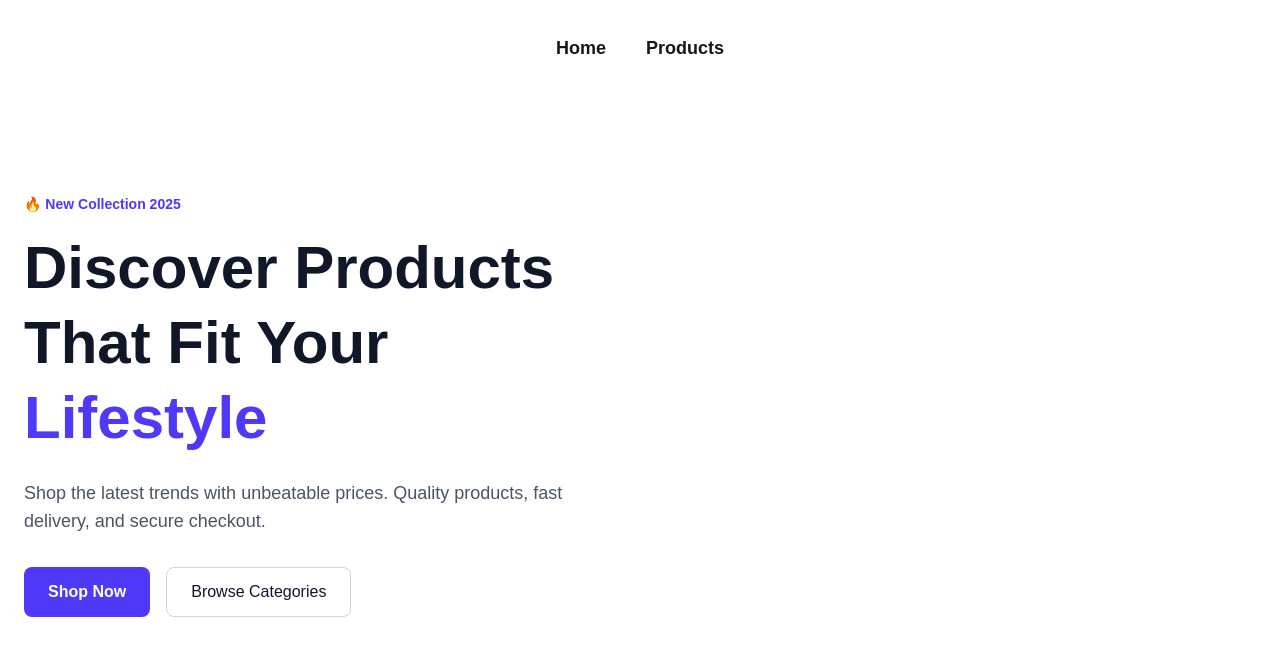
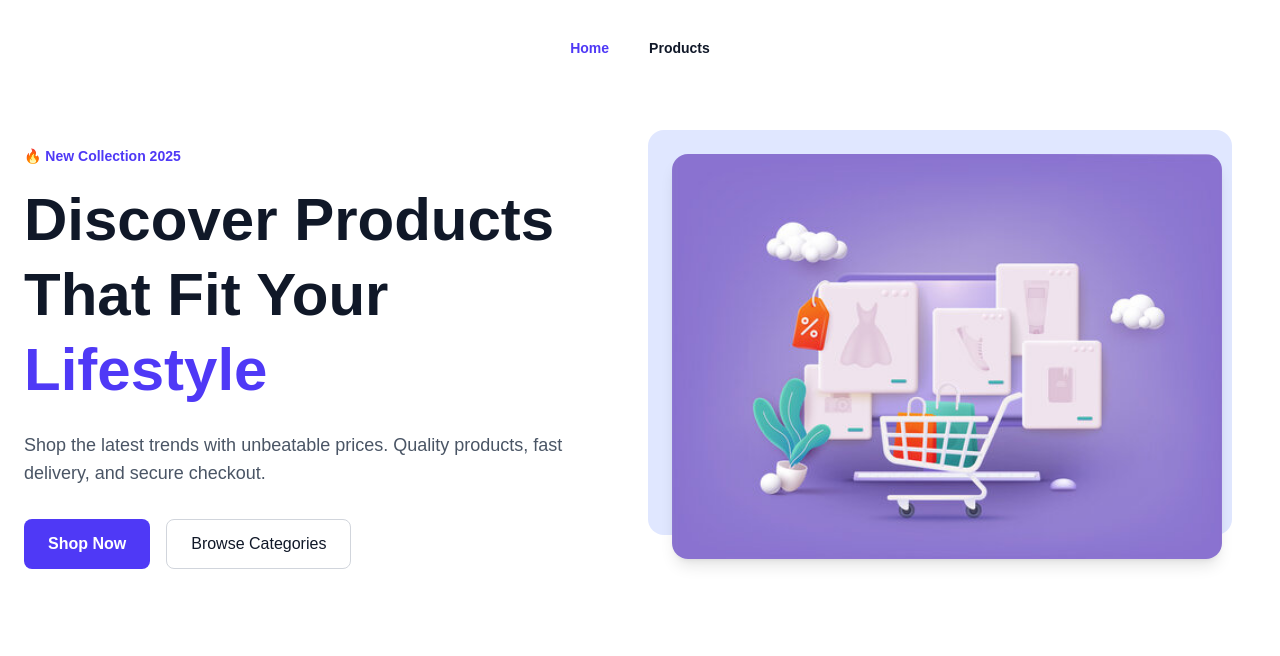
Before and after one commit to Mohotasir/Next.js_Recap_with_project, a Next.js app: page / in a window 1280 px wide. Shown: the top 656 px of the page. Built offline with nearby package versions, Linux system fonts and the light colour scheme.

Commit message:
update: searchBar , navbar

```diff
--- a/app/components/Navbar.jsx
+++ b/app/components/Navbar.jsx
@@ -1,11 +1,12 @@
 "use client"
 
 import Link from "next/link"
+import { usePathname } from "next/navigation"
 import { useEffect, useState } from "react"
 
 export default function Navbar() {
   const [scrolled, setScrolled] = useState(false)
-
+  const pathname = usePathname()
   useEffect(() => {
     const handleScroll = () => {
       setScrolled(window.scrollY > 50)
@@ -14,6 +15,13 @@ export default function Navbar() {
     window.addEventListener("scroll", handleScroll)
     return () => window.removeEventListener("scroll", handleScroll)
   }, [])
+
+  const linkClass = (path) =>
+    `text-sm font-semibold transition
+     ${pathname === path
+       ? "text-indigo-600"
+       : "text-gray-900 dark:text-white hover:text-indigo-600"
+     }`
 
   return (
     <nav
@@ -24,11 +32,11 @@ export default function Navbar() {
       }`}
     >
       <div className="max-w-7xl mx-auto h-full px-8 flex items-center justify-center gap-10">
-        <Link href="/" className="text-lg font-semibold hover:text-indigo-600">
+        <Link href="/" className={linkClass("/")}>
           Home
         </Link>
 
-        <Link href="/product" className="text-lg font-semibold hover:text-indigo-600">
+        <Link href="/product" className={linkClass("/product")}>
           Products
         </Link>
       </div>
--- a/app/components/SearchBar.jsx
+++ b/app/components/SearchBar.jsx
@@ -20,12 +20,27 @@ export default function SearchBar() {
 
 
   return (
-    <input
-      type="text"
-      placeholder="Search products..."
-      value={query}
-      onChange={(e)=> setQuery(e.target.value)}
-      className="w-full p-3 border rounded-md m-4"
-    />
+ <input
+    type="text"
+    placeholder="Search for products, brands..."
+    value={query}
+    onChange={(e) => setQuery(e.target.value)}
+    className="
+
+      w-full max-w-md
+      pl-12 pr-4 py-3
+      rounded-full
+      bg-white dark:bg-zinc-900
+      text-gray-900 dark:text-white
+      placeholder-gray-400
+      border border-gray-200 dark:border-zinc-700
+      shadow-sm
+      focus:outline-none
+      focus:ring-2 focus:ring-indigo-500
+      focus:border-indigo-500
+      transition
+      duration-200
+    "
+  />
   )
 }
--- a/app/page.js
+++ b/app/page.js
@@ -1,9 +1,10 @@
+import Image from "next/image";
 
 export default function Home() {
   return (
     <div className="min-h-screen">
   {/* Hero Section */}
-  <section className="max-w-7xl mx-auto px-6 py-24 grid grid-cols-1 md:grid-cols-2 gap-12 items-center">
+  <section className="max-w-7xl mx-auto px-6 py-12 grid grid-cols-1 md:grid-cols-2 gap-16 items-center">
 
     {/* Left Content */}
     <div>
@@ -34,7 +35,13 @@ export default function Home() {
     {/* Right Image */}
     <div className="relative">
       <div className="absolute -top-6 -left-6 w-full h-full bg-indigo-100 dark:bg-indigo-900 rounded-2xl"></div>
-
+       <Image
+        src="/home.jpg"
+        alt="Hero Image"
+        width={550}
+        height={500}
+        className="relative rounded-2xl shadow-lg"
+      />
     </div>
 
   </section>
--- a/app/product/page.jsx
+++ b/app/product/page.jsx
@@ -16,8 +16,10 @@ export default async function page({searchParams}) {
 
   return (
     <div className="p-8">
-      <h1 className="text-2xl font-bold mb-4">Products</h1>
-      <SearchBar />
+      {/* <h1 className="text-2xl font-bold mb-4">Products</h1> */}
+      <div className='flex justify-center my-6'>
+          <SearchBar />
+      </div>
       <div className='grid grid-cols-1 md:grid-cols-2 lg:grid-cols-4  gap-3'>
          {
             products.products.map((p)=>(
```
Also changed, not shown: app/components/ComButton.jsx (added), public/home.jpg (added), public/home.png (added).
